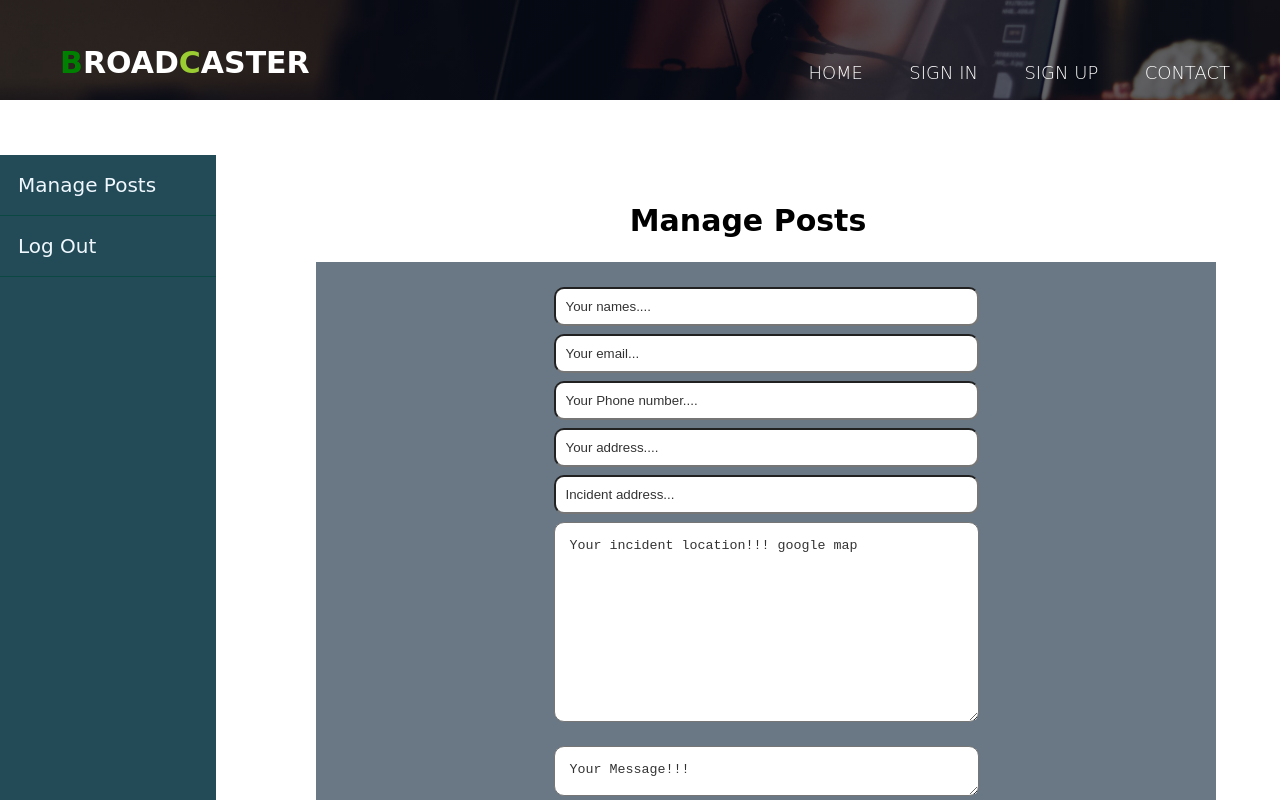
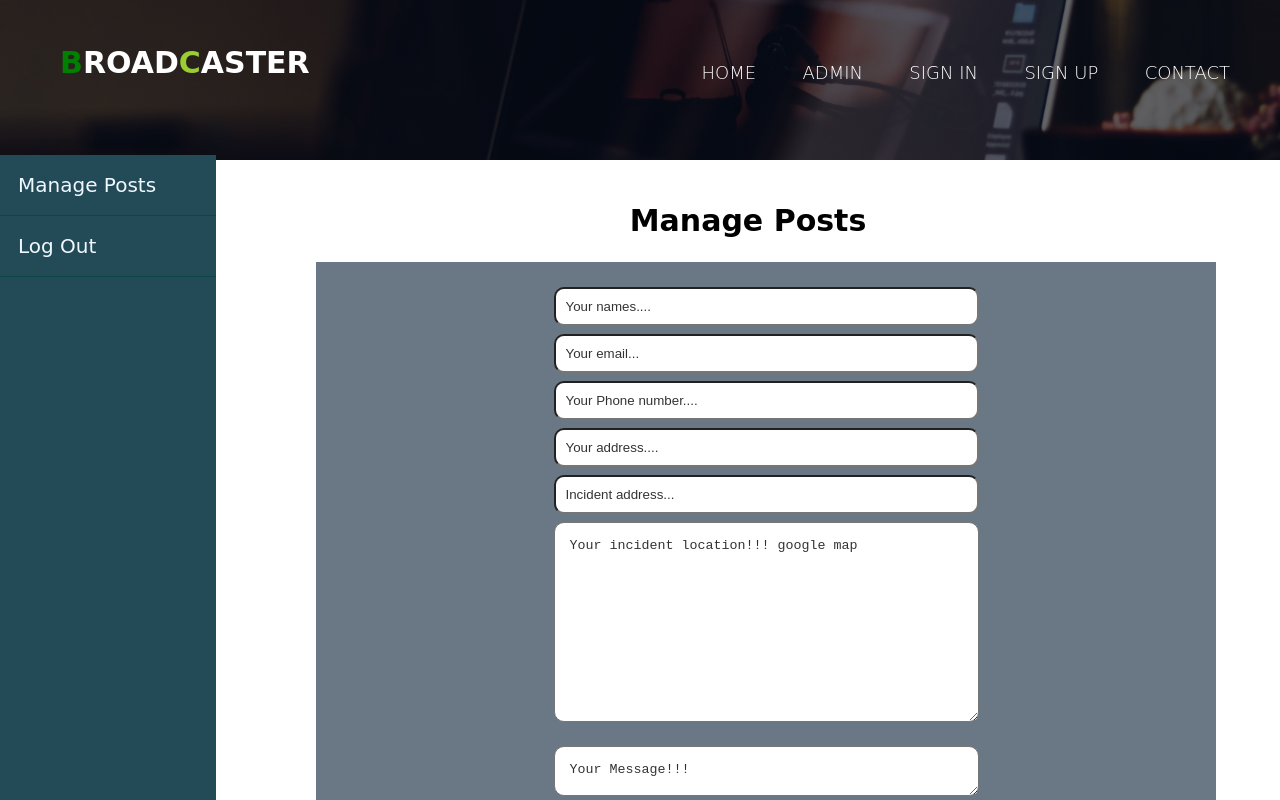
Before and after one commit to Emmyn5600/BroadCaster013, a plain HTML site: page UI/pages/create.html in a window 1280 px wide. Shown: the top 800 px of the page. Drawn offline with Linux system fonts and the light colour scheme.

```diff
--- a/UI/pages/create.html
+++ b/UI/pages/create.html
@@ -8,12 +8,13 @@
 
     </head>
     <body>
-        <header style="height: 100px;">
+        <header style="height: 160px;">
             <nav>
                 <div class="row clearfix">
                         <div class="logo"><span>B</span>road<span1>C</span1>aster</div>
                  <ul class="main-nav animated slideInDown" id="check-class">
                      <li><a href="../pages/index.html">Home</a></li>
+                     <li><a href="../pages/login.html">Admin</a></li>
                      <li><a href="../pages/login.html">Sign In</a></li>
                      <li><a href="../pages/sign up.html">Sign Up</a></li>
                      <li><a href="../pages/contact.html">Contact</a></li>
@@ -44,7 +45,7 @@
                                <input type="text" placeholder="Your address....">
                                <input type="text" placeholder="Incident address...">
                                <textarea id="textarea1" cols="20" rows="20" placeholder="Your incident location!!! google map"></textarea> <br>
-                               <textarea cols="20" rows="20" placeholder="Your Message!!!"></textarea><br>
+                               <textarea id="textarea2" cols="20" rows="20" placeholder="Your Message!!!"></textarea><br>
                                <div class="file">
                                    Upload Image:
                                <input type="file" name="inpFile" id="inpFile">
```
